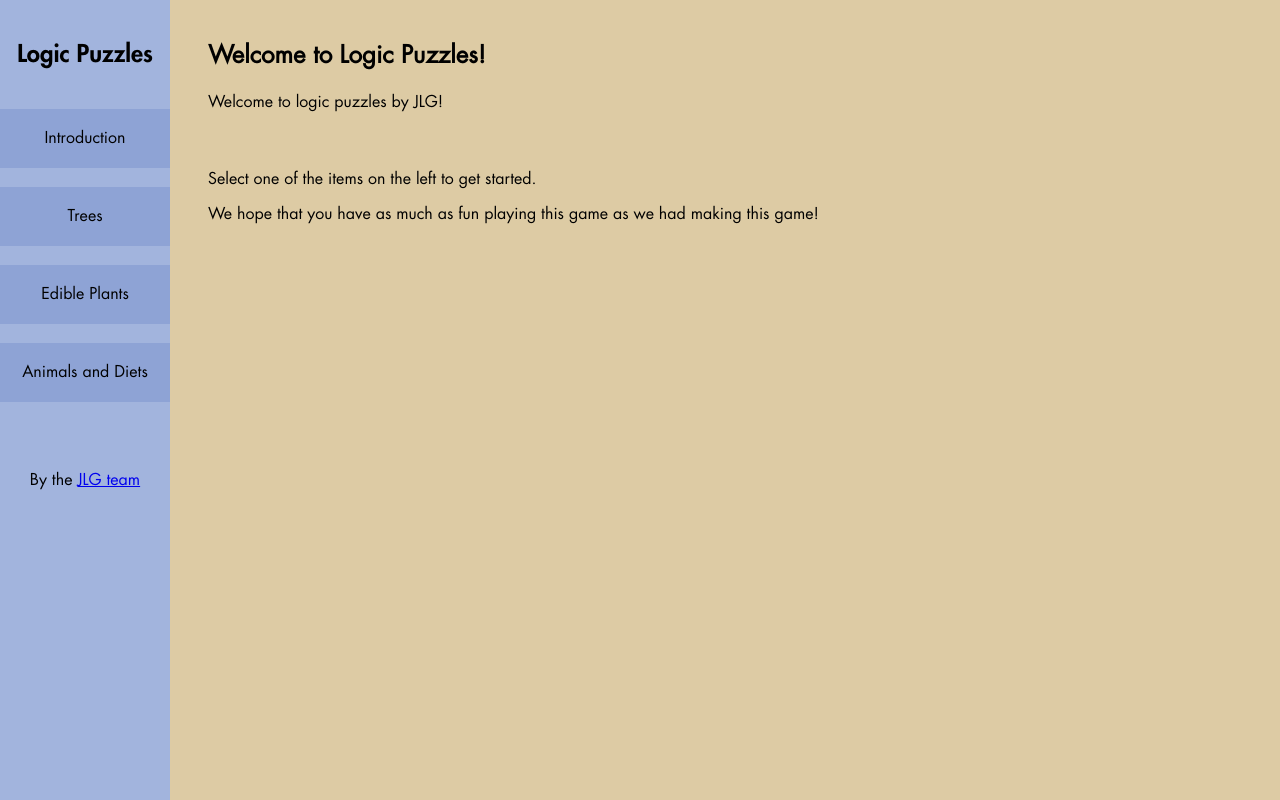
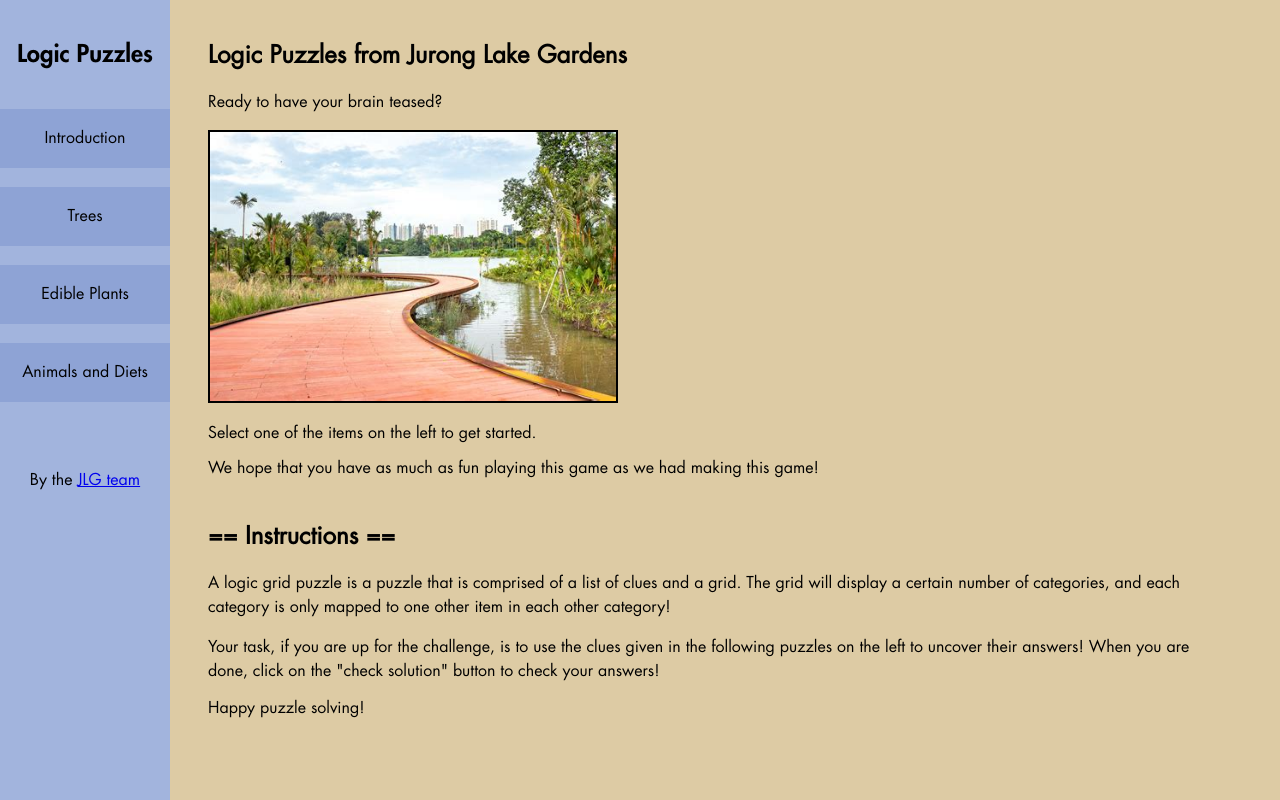
Before and after one commit to kevfo/Logic-Puzzles-in-HTML, a plain HTML site: page index.html in a window 1280 px wide. Drawn offline with Linux system fonts and the light colour scheme.

Commit message:
Part of Ruth's major commit

```diff
--- a/index.html
+++ b/index.html
@@ -35,12 +35,19 @@
 
     <!-- Intro Tab -->
     <div class = "tabContent" id = 'intro'>
-      <h2> Welcome to Logic Puzzles! </h2>
+      <h2> Logic Puzzles from Jurong Lake Gardens </h2>
       <p class = 'intro'>
-        Welcome to logic puzzles by JLG!
+        Ready to have your brain teased?
       </p>
-      <p style = "padding-top:2.5em;"> Select one of the items on the left to get started.  </p>
+      <img src="assets/images/JLG.jpg" alt = "A picture of Jurong Lake Gardens", style = "width: 40%; height: 40%; border: 2px solid;">
+      <p> Select one of the items on the left to get started.  </p>
       <p> We hope that you have as much as fun playing this game as we had making this game! </p>
+
+      <h2 style = "padding-top: 1em;"> == Instructions == </h2>
+      <p style = "line-height: 1.5;"> A logic grid puzzle is a puzzle that is comprised of a list of clues and a grid.  The grid will display a certain number of categories, and each category is only mapped to one other item in each other category! </p>
+      <p style = "line-height: 1.5;">Your task, if you are up for the challenge, is to use the clues given in the following puzzles on the left to uncover their answers!  When you are done, click on the "check solution" button to check your answers! </p>
+      <p> Happy puzzle solving! </p>
+      <br>
     </div>
 
     <!-- Do we need an intro section? -->
```
Also changed, not shown: assets/images/JLG.jpg (added).
